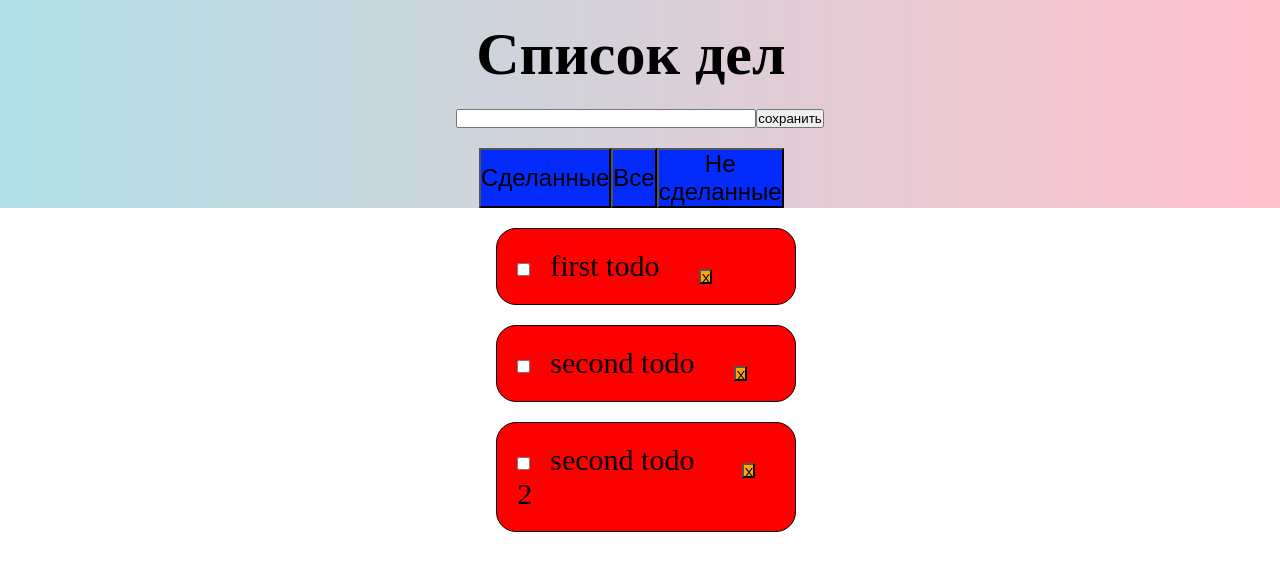
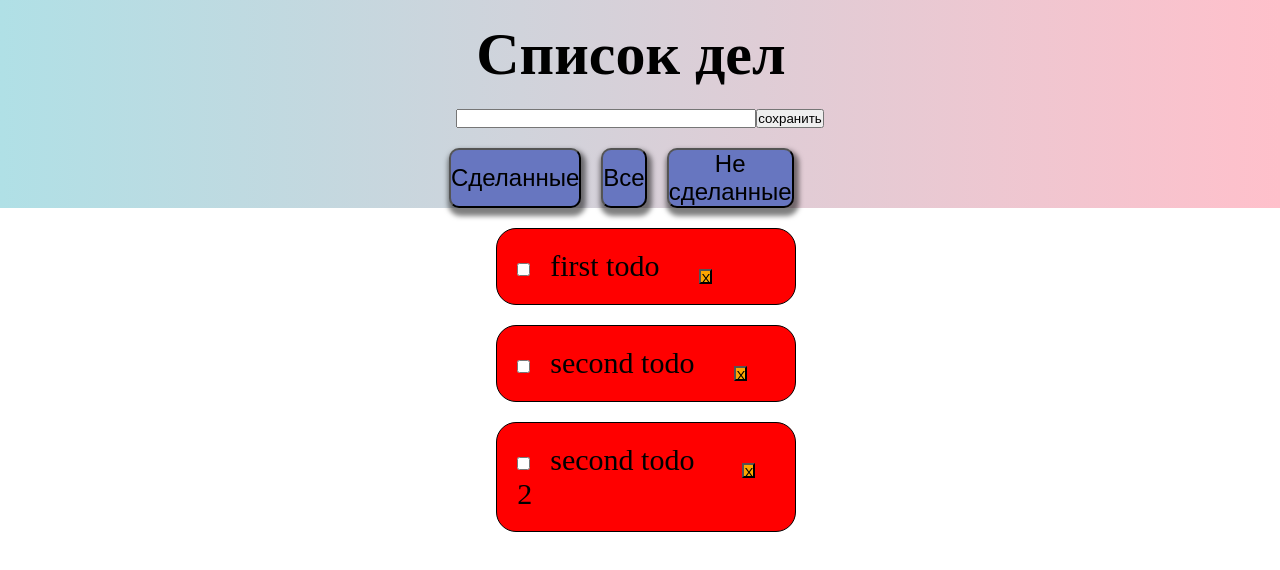
Before and after one commit to margaritaritik/todoList-version-react-, a React (Create React App) app: page / in a window 1280 px wide. Shown: the top 570 px of the page. Built offline with nearby package versions, Linux system fonts and the light colour scheme.

Commit message:
fixed buttons style

```diff
--- a/src/components/button/buttonsMenu.module.css
+++ b/src/components/button/buttonsMenu.module.css
@@ -1,10 +1,9 @@
 .btn{
-    background-color: #032cfc;
-
+    background-color: #6776c0;
     width: 100%;
     max-width: 2000px;
     font-size: 24px;
-    /*opacity: 20%;*/
-
-
+    margin-right: 20px;
+    border-radius: 10px;
+    box-shadow:  2px 5px 5px 3px rgba(0, 0, 0, 0.5);
 }
```
